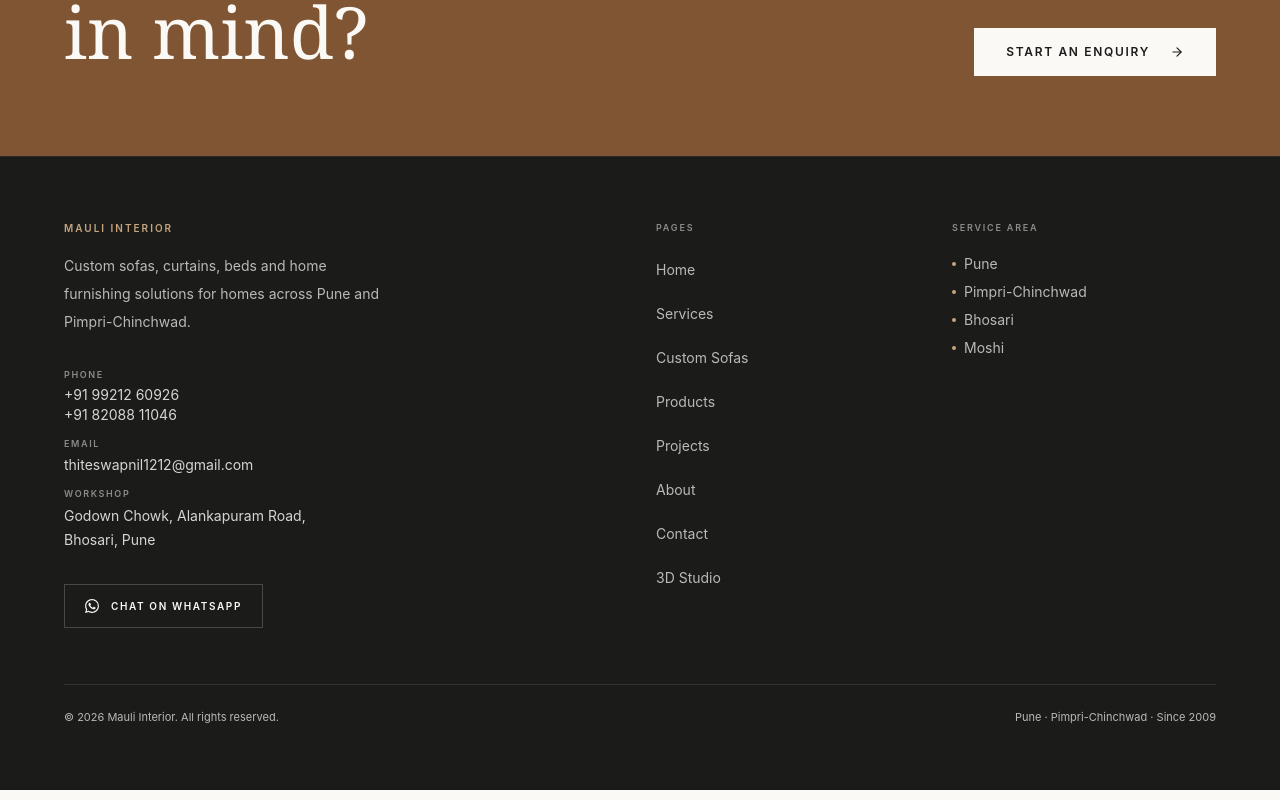
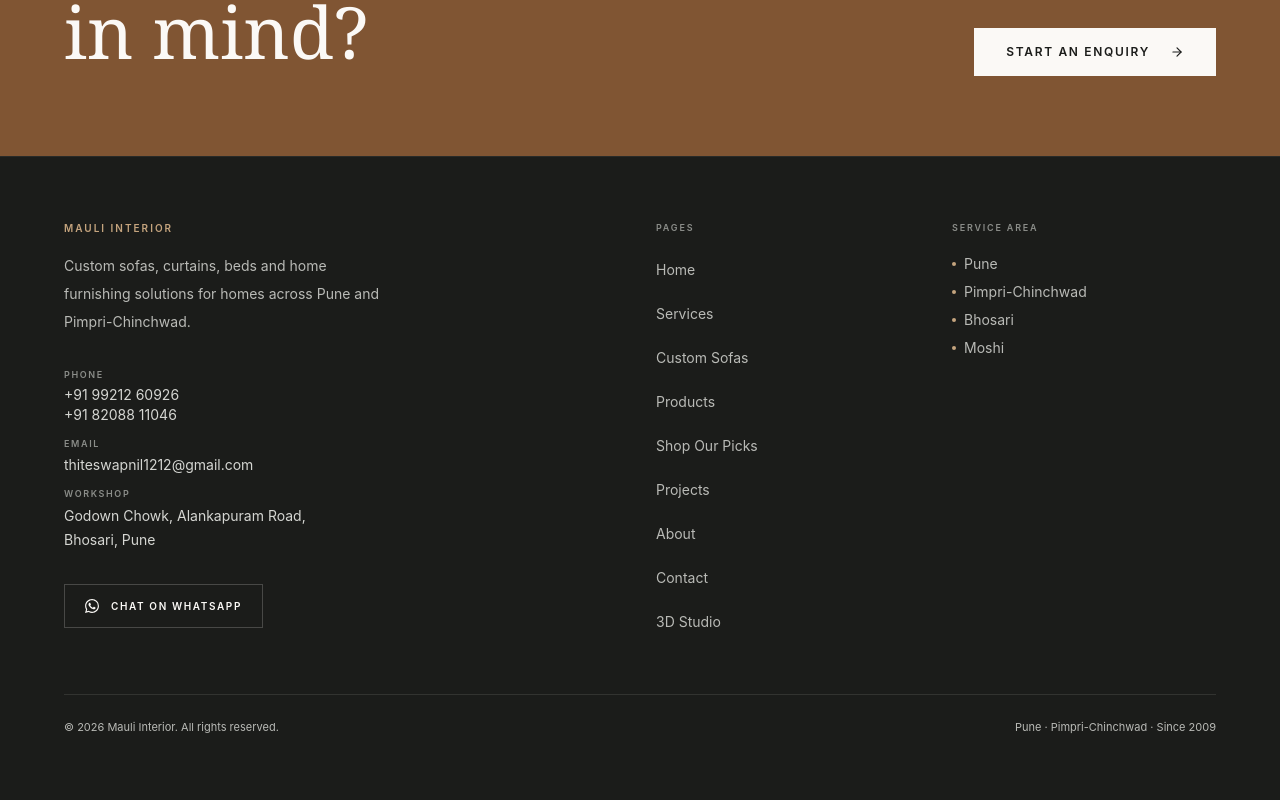
Before and after one commit to thiteswapnil1212-hue/INTERIOR-STORES-WEB, a Next.js app: page /about in a window 1280 px wide. Shown: the part 6514-7314 px from the top of the page. Built offline with nearby package versions, Linux system fonts and the light colour scheme.

Commit message:
Patch 47: footer picks link

```diff
--- a/src/components/layout/Footer.tsx
+++ b/src/components/layout/Footer.tsx
@@ -11,6 +11,7 @@ const footerLinks = [
       { label: "Services", href: "/services" },
       { label: "Custom Sofas", href: "/services/sofas" },
       { label: "Products", href: "/products" },
+      { label: "Shop Our Picks", href: "/picks" },
       { label: "Projects", href: "/projects" },
       { label: "About", href: "/about" },
       { label: "Contact", href: "/contact" },
```
